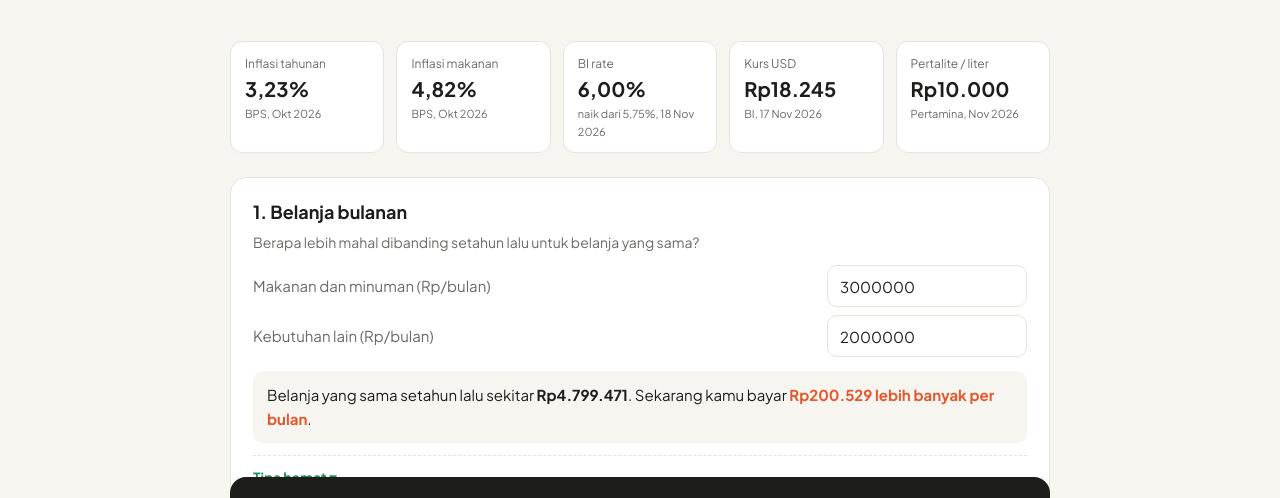
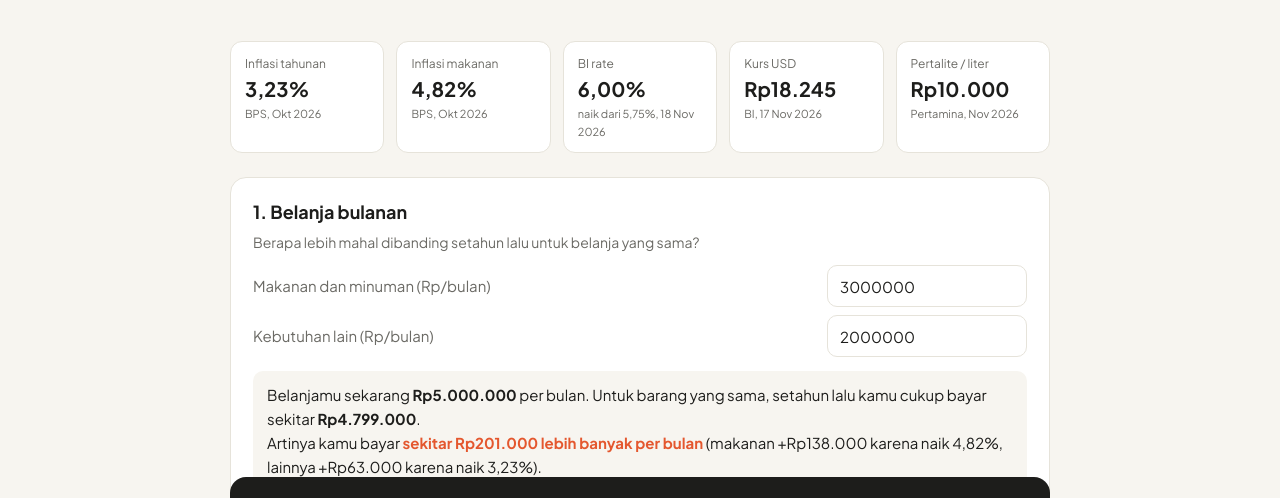
Before and after one commit to donnyag2008/dompet-nanyadong.com, a plain HTML site: page public/index.html in a window 1280 px wide. Shown: the part 227-725 px from the top of the page. Drawn offline with Linux system fonts and the light colour scheme.

Commit message:
Add files via upload

```diff
--- a/public/index.html
+++ b/public/index.html
@@ -230,7 +230,13 @@ function calc() {
   const fm = 1 + D.inflasi_makanan / 100, fl = 1 + D.inflasi_yoy / 100;
   const mk = val("mk"), ln = val("ln");
   const lalu = mk / fm + ln / fl, d1 = mk + ln - lalu;
-  $("o1").innerHTML = `Belanja yang sama setahun lalu sekitar <b>${rp(lalu)}</b>. Sekarang kamu bayar <span class="neg">${rp(d1)} lebih banyak per bulan</span>.`;
+  const r1k = n => rp(Math.round(n / 1000) * 1000);
+  const dm = mk - mk / fm, dl = ln - ln / fl;
+  $("o1").innerHTML = (mk + ln) > 0
+    ? `Belanjamu sekarang <b>${rp(mk + ln)}</b> per bulan. Untuk barang yang sama, setahun lalu kamu cukup bayar sekitar <b>${r1k(lalu)}</b>.<br>` +
+      `Artinya kamu bayar <span class="neg">sekitar ${r1k(d1)} lebih banyak per bulan</span> ` +
+      `(makanan +${r1k(dm)} karena naik ${pct(D.inflasi_makanan)}, lainnya +${r1k(dl)} karena naik ${pct(D.inflasi_yoy)}).`
+    : "Isi belanja bulananmu untuk melihat dampaknya.";
 
   const jenis = $("jb").value, harga = D.bbm[jenis], lt = val("lt"), sk = val("sk");
   $("sko").textContent = sk + "%";
```
